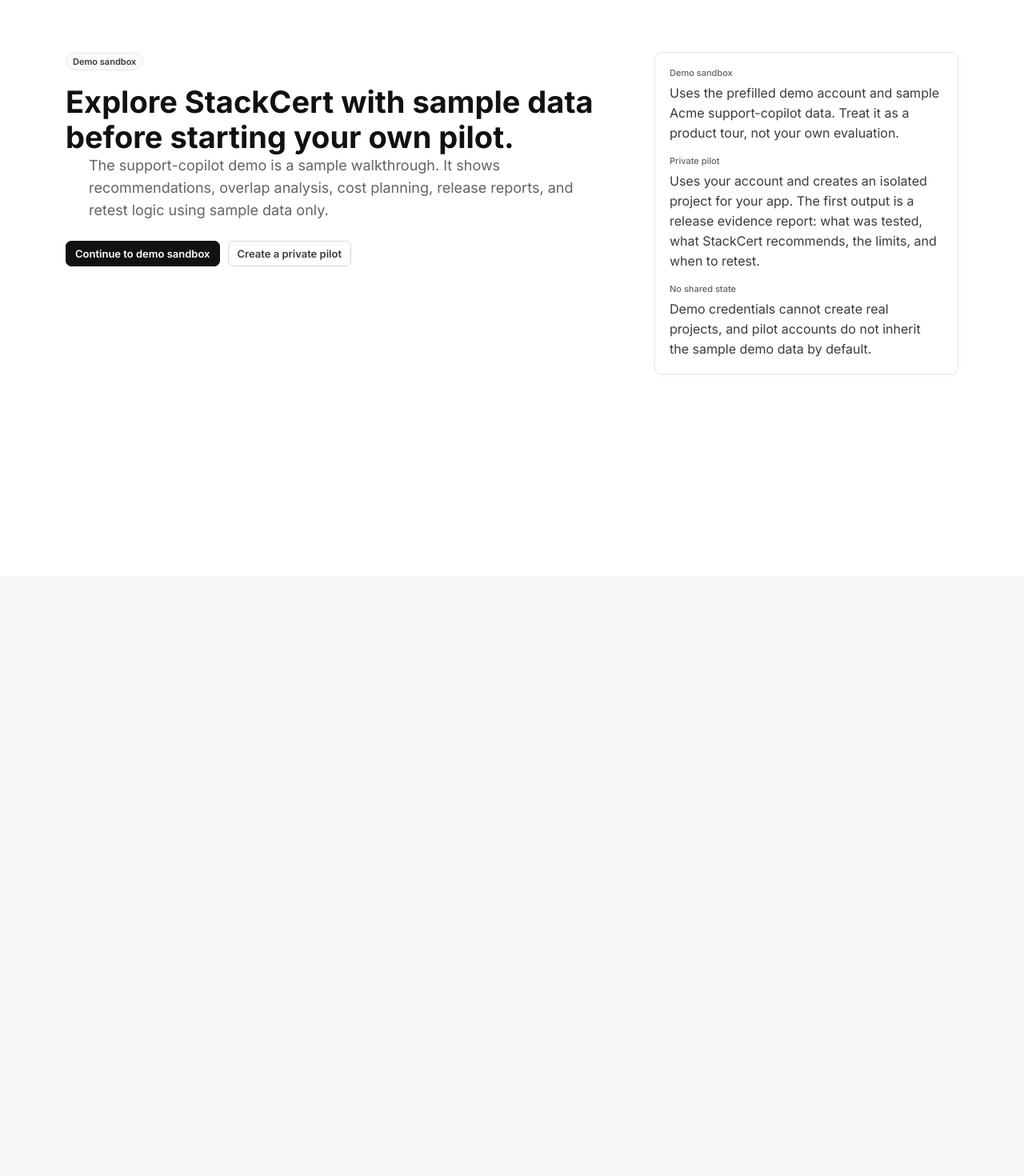
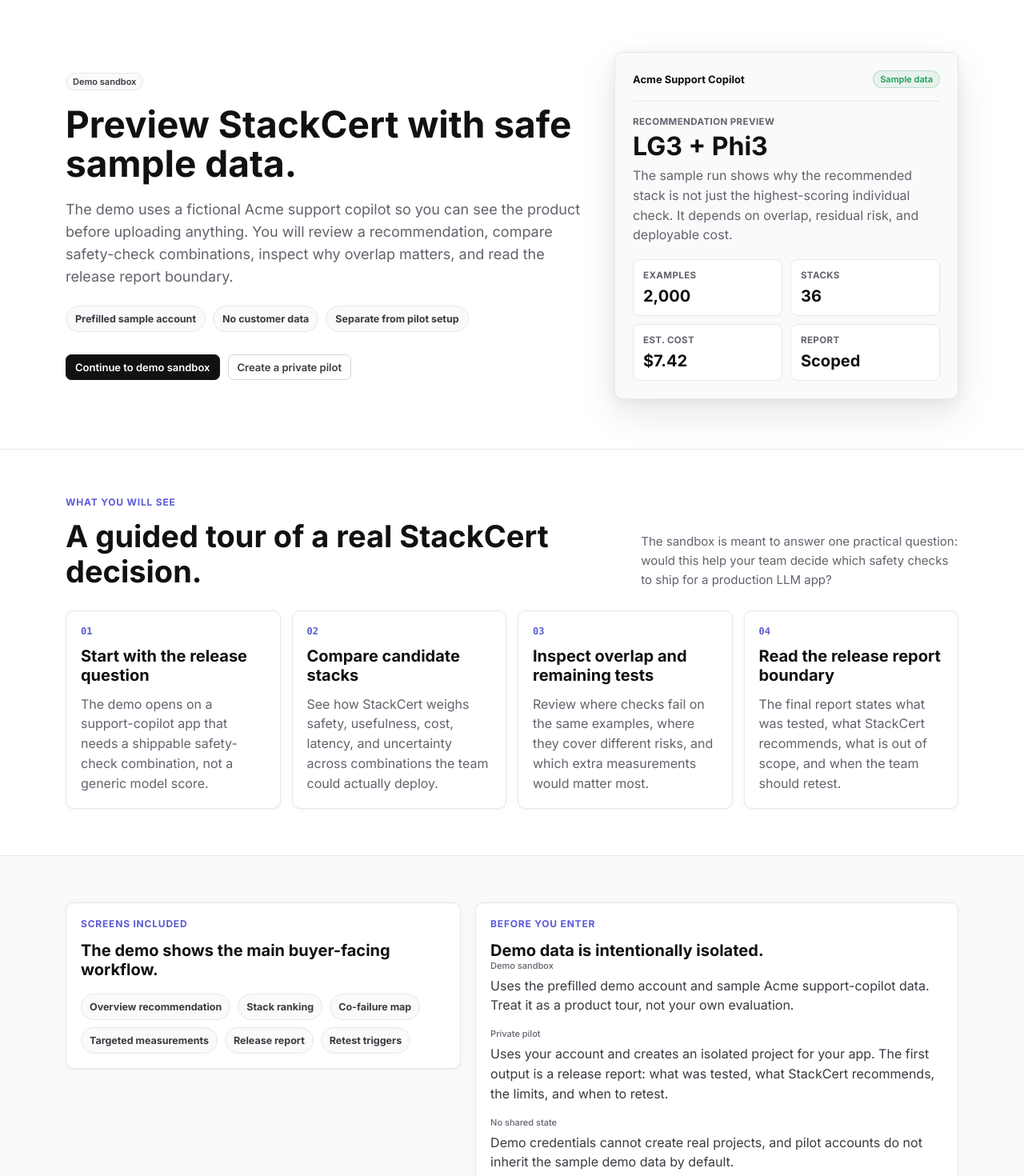
Before and after one commit to vik1000-coder/stackcert-product, a React (Vite) app in the folder web/: page /demo in a window 1280 px wide. Shown: the part 80-1550 px from the top of the page at 80% size. Before the commit the page ends 800 px from the top, so only its background shows below. Built offline with nearby package versions, Linux system fonts and the light colour scheme; no server answers.

Commit message:
Improve demo page walkthrough

```diff
--- a/web/src/pages/DemoPage.tsx
+++ b/web/src/pages/DemoPage.tsx
@@ -1,8 +1,41 @@
 import { Link, useSearchParams } from 'react-router-dom';
 import { Badge, ButtonLink, Card, LogoMark } from '../components/Primitives';
+import { Footer } from './LandingPage';
 
 const demoOverviewPath = '/app/ws_demo/proj_acme_copilot/overview';
 const demoSetupPath = '/app/ws_demo/proj_acme_copilot/setup';
+
+const tourSteps = [
+  {
+    step: '01',
+    title: 'Start with the release question',
+    body: 'The demo opens on a support-copilot app that needs a shippable safety-check combination, not a generic model score.'
+  },
+  {
+    step: '02',
+    title: 'Compare candidate stacks',
+    body: 'See how StackCert weighs safety, usefulness, cost, latency, and uncertainty across combinations the team could actually deploy.'
+  },
+  {
+    step: '03',
+    title: 'Inspect overlap and remaining tests',
+    body: 'Review where checks fail on the same examples, where they cover different risks, and which extra measurements would matter most.'
+  },
+  {
+    step: '04',
+    title: 'Read the release report boundary',
+    body: 'The final report states what was tested, what StackCert recommends, what is out of scope, and when the team should retest.'
+  }
+];
+
+const previewScreens = [
+  'Overview recommendation',
+  'Stack ranking',
+  'Co-failure map',
+  'Targeted measurements',
+  'Release report',
+  'Retest triggers'
+];
 
 export function DemoPage() {
   const [searchParams] = useSearchParams();
@@ -10,7 +43,7 @@
   const demoAuthPath = `/auth/sign-in?flow=demo&next=${encodeURIComponent(target)}`;
 
   return (
-    <div className="landing">
+    <div className="landing marketing-shell">
       <header className="landing-nav">
         <div className="landing-container marketing-nav">
           <Link to="/" className="sidebar-brand">
@@ -25,25 +58,93 @@
         </div>
       </header>
 
-      <main className="marketing-page">
-        <div className="landing-container">
-          <div className="demo-access-grid">
-            <section className="demo-access-copy">
+      <main className="demo-page">
+        <section className="demo-hero">
+          <div className="landing-container demo-hero-grid">
+            <div className="demo-access-copy">
               <Badge tone="neutral">Demo sandbox</Badge>
-              <h1 className="section-title">Explore StackCert with sample data before starting your own pilot.</h1>
+              <h1 className="section-title">Preview StackCert with safe sample data.</h1>
               <p className="hero-copy">
-                The support-copilot demo is a sample walkthrough. It shows recommendations, overlap analysis, cost
-                planning, release reports, and retest logic using sample data only.
+                The demo uses a fictional Acme support copilot so you can see the product before uploading anything.
+                You will review a recommendation, compare safety-check combinations, inspect why overlap matters, and
+                read the release report boundary.
               </p>
+              <div className="demo-proof-row" aria-label="Demo contents">
+                <span>Prefilled sample account</span>
+                <span>No customer data</span>
+                <span>Separate from pilot setup</span>
+              </div>
               <div className="demo-access-actions">
                 <ButtonLink to={demoAuthPath} variant="primary">
                   Continue to demo sandbox
                 </ButtonLink>
                 <ButtonLink to="/onboarding">Create a private pilot</ButtonLink>
               </div>
-            </section>
+            </div>
+
+            <aside className="demo-preview-panel" aria-label="Sample demo preview">
+              <div className="demo-preview-topline">
+                <span>Acme Support Copilot</span>
+                <Badge tone="ok">Sample data</Badge>
+              </div>
+              <div className="demo-recommendation">
+                <span>Recommendation preview</span>
+                <strong>LG3 + Phi3</strong>
+                <p>
+                  The sample run shows why the recommended stack is not just the highest-scoring individual check. It
+                  depends on overlap, residual risk, and deployable cost.
+                </p>
+              </div>
+              <div className="demo-metric-grid">
+                <Metric label="Examples" value="2,000" />
+                <Metric label="Stacks" value="36" />
+                <Metric label="Est. cost" value="$7.42" />
+                <Metric label="Report" value="Scoped" />
+              </div>
+            </aside>
+          </div>
+        </section>
+
+        <section className="demo-section">
+          <div className="landing-container">
+            <div className="demo-section-head">
+              <div>
+                <div className="section-eyebrow">What you will see</div>
+                <h2 className="section-title">A guided tour of a real StackCert decision.</h2>
+              </div>
+              <p>
+                The sandbox is meant to answer one practical question: would this help your team decide which safety
+                checks to ship for a production LLM app?
+              </p>
+            </div>
+
+            <div className="demo-tour-grid">
+              {tourSteps.map((item) => (
+                <Card key={item.step}>
+                  <div className="demo-step-number">{item.step}</div>
+                  <h3>{item.title}</h3>
+                  <p>{item.body}</p>
+                </Card>
+              ))}
+            </div>
+          </div>
+        </section>
+
+        <section className="demo-section demo-section-muted">
+          <div className="landing-container demo-details-grid">
+            <Card>
+              <div className="section-eyebrow">Screens included</div>
+              <h2 className="demo-card-title">The demo shows the main buyer-facing workflow.</h2>
+              <div className="demo-screen-list">
+                {previewScreens.map((screen) => (
+                  <span key={screen}>{screen}</span>
+                ))}
+              </div>
+            </Card>
 
             <Card>
+              <div className="section-eyebrow">Before you enter</div>
+              <h2 className="demo-card-title">Demo data is intentionally isolated.</h2>
               <div className="demo-boundary-list">
                 <BoundaryItem
                   label="Demo sandbox"
@@ -51,7 +152,7 @@
                 />
                 <BoundaryItem
                   label="Private pilot"
-                  body="Uses your account and creates an isolated project for your app. The first output is a release evidence report: what was tested, what StackCert recommends, the limits, and when to retest."
+                  body="Uses your account and creates an isolated project for your app. The first output is a release report: what was tested, what StackCert recommends, the limits, and when to retest."
                 />
                 <BoundaryItem
                   label="No shared state"
@@ -60,8 +161,18 @@
               </div>
             </Card>
           </div>
-        </div>
+        </section>
       </main>
+      <Footer />
+    </div>
+  );
+}
+
+function Metric({ label, value }: { label: string; value: string }) {
+  return (
+    <div>
+      <span>{label}</span>
+      <strong>{value}</strong>
     </div>
   );
 }
--- a/web/src/styles/global.css
+++ b/web/src/styles/global.css
@@ -740,26 +740,207 @@
   flex-wrap: wrap;
 }
 
-.demo-access-grid {
-  display: grid;
-  grid-template-columns: minmax(0, 1fr) 380px;
-  gap: 28px;
-  align-items: start;
+.demo-page {
+  flex: 1;
+  background: var(--sc-surface);
+}
+
+.demo-hero {
+  padding: 84px 0 62px;
+}
+
+.demo-hero-grid {
+  display: grid;
+  grid-template-columns: minmax(0, 1fr) 430px;
+  gap: 42px;
+  align-items: center;
 }
 
 .demo-access-copy {
-  max-width: 760px;
+  max-width: 820px;
 }
 
 .demo-access-copy .section-title {
   margin-top: 18px;
+  max-width: 780px;
+  font-size: 46px;
+  line-height: 1.08;
+}
+
+.demo-access-copy .hero-copy {
+  max-width: 760px;
+  margin: 18px 0 0;
+}
+
+.demo-proof-row {
+  display: flex;
+  gap: 9px;
+  flex-wrap: wrap;
+  margin-top: 22px;
+}
+
+.demo-proof-row span {
+  border: 1px solid var(--sc-line);
+  border-radius: 999px;
+  background: var(--sc-surface-2);
+  color: var(--sc-ink-2);
+  font-size: 12.5px;
+  font-weight: 650;
+  padding: 8px 11px;
 }
 
 .demo-access-actions {
   display: flex;
   gap: 10px;
   flex-wrap: wrap;
-  margin-top: 24px;
+  margin-top: 28px;
+}
+
+.demo-preview-panel {
+  display: grid;
+  gap: 18px;
+  border: 1px solid var(--sc-line);
+  border-radius: var(--sc-radius);
+  background: var(--sc-surface-2);
+  box-shadow: var(--sc-shadow-2);
+  padding: 22px;
+}
+
+.demo-preview-topline {
+  display: flex;
+  align-items: center;
+  justify-content: space-between;
+  gap: 14px;
+  border-bottom: 1px solid var(--sc-line);
+  padding-bottom: 16px;
+  font-size: 13px;
+  font-weight: 700;
+}
+
+.demo-recommendation {
+  display: grid;
+  gap: 8px;
+}
+
+.demo-recommendation span,
+.demo-metric-grid span {
+  color: var(--sc-ink-3);
+  font-size: 11.5px;
+  font-weight: 700;
+  letter-spacing: 0.4px;
+  text-transform: uppercase;
+}
+
+.demo-recommendation strong {
+  color: var(--sc-ink);
+  font-size: 32px;
+  line-height: 1;
+}
+
+.demo-recommendation p {
+  margin: 0;
+  color: var(--sc-ink-3);
+  line-height: 1.55;
+}
+
+.demo-metric-grid {
+  display: grid;
+  grid-template-columns: repeat(2, minmax(0, 1fr));
+  gap: 10px;
+}
+
+.demo-metric-grid div {
+  display: grid;
+  gap: 7px;
+  border: 1px solid var(--sc-line);
+  border-radius: 8px;
+  background: var(--sc-surface);
+  padding: 12px;
+}
+
+.demo-metric-grid strong {
+  color: var(--sc-ink);
+  font-size: 20px;
+}
+
+.demo-section {
+  padding: 58px 0;
+  border-top: 1px solid var(--sc-line);
+}
+
+.demo-section-muted {
+  background: var(--sc-surface-2);
+}
+
+.demo-section-head {
+  display: grid;
+  grid-template-columns: minmax(0, 0.95fr) minmax(280px, 0.55fr);
+  gap: 34px;
+  align-items: end;
+  margin-bottom: 26px;
+}
+
+.demo-section-head p {
+  margin: 0;
+  color: var(--sc-ink-3);
+  font-size: 15px;
+  line-height: 1.6;
+}
+
+.demo-tour-grid {
+  display: grid;
+  grid-template-columns: repeat(4, minmax(0, 1fr));
+  gap: 14px;
+}
+
+.demo-tour-grid .card {
+  display: grid;
+  gap: 12px;
+}
+
+.demo-tour-grid h3,
+.demo-card-title {
+  margin: 0;
+  color: var(--sc-ink);
+  font-size: 20px;
+  line-height: 1.2;
+}
+
+.demo-tour-grid p {
+  margin: 0;
+  color: var(--sc-ink-3);
+  line-height: 1.55;
+}
+
+.demo-step-number {
+  color: var(--sc-accent);
+  font-family: ui-monospace, SFMono-Regular, Menlo, Monaco, Consolas, monospace;
+  font-size: 12px;
+  font-weight: 700;
+}
+
+.demo-details-grid {
+  display: grid;
+  grid-template-columns: minmax(0, 0.9fr) minmax(0, 1.1fr);
+  gap: 18px;
+  align-items: start;
+}
+
+.demo-screen-list {
+  display: flex;
+  gap: 9px;
+  flex-wrap: wrap;
+  margin-top: 18px;
+}
+
+.demo-screen-list span {
+  border: 1px solid var(--sc-line);
+  border-radius: 999px;
+  background: var(--sc-surface-2);
+  color: var(--sc-ink-2);
+  font-size: 12.5px;
+  font-weight: 650;
+  padding: 8px 10px;
 }
 
 .demo-boundary-list {
@@ -2042,7 +2223,10 @@
   }
 
   .footer-grid,
-  .demo-access-grid,
+  .demo-hero-grid,
+  .demo-section-head,
+  .demo-tour-grid,
+  .demo-details-grid,
   .onboarding-layout,
   .blog-hero-grid,
   .blog-section-head,
@@ -2097,6 +2281,38 @@
   }
 }
 
+@media (max-width: 700px) {
+  .demo-hero {
+    padding: 64px 0 46px;
+  }
+
+  .demo-access-copy .section-title {
+    font-size: 38px;
+    line-height: 1.08;
+  }
+
+  .demo-access-copy .hero-copy {
+    font-size: 16px;
+  }
+
+  .demo-preview-panel {
+    padding: 18px;
+  }
+
+  .demo-recommendation strong {
+    font-size: 28px;
+  }
+
+  .demo-section {
+    padding: 44px 0;
+  }
+
+  .demo-section-head {
+    gap: 16px;
+    margin-bottom: 20px;
+  }
+}
+
 @media (max-width: 720px) {
   .landing-nav .landing-container {
     height: auto !important;
```
Also changed, not shown: 1 other file (tests, documents, lock files or other folders).
